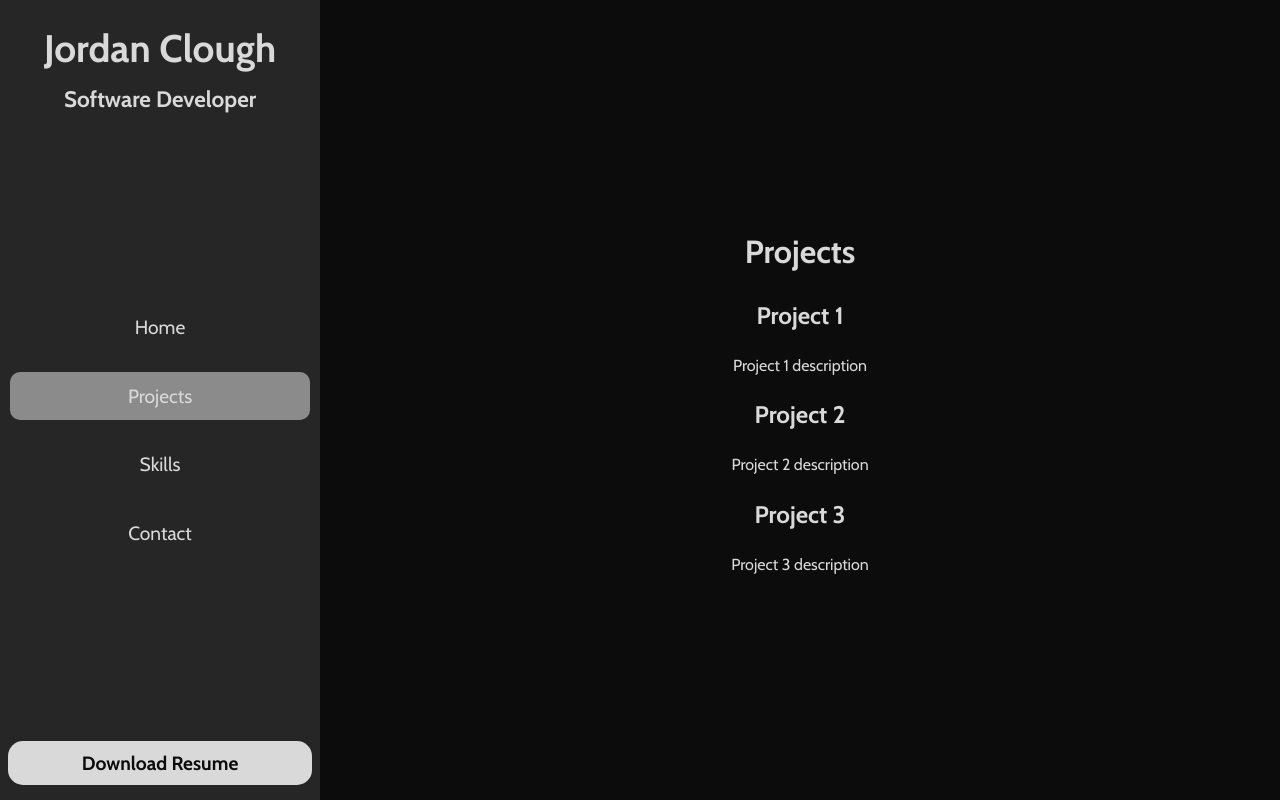
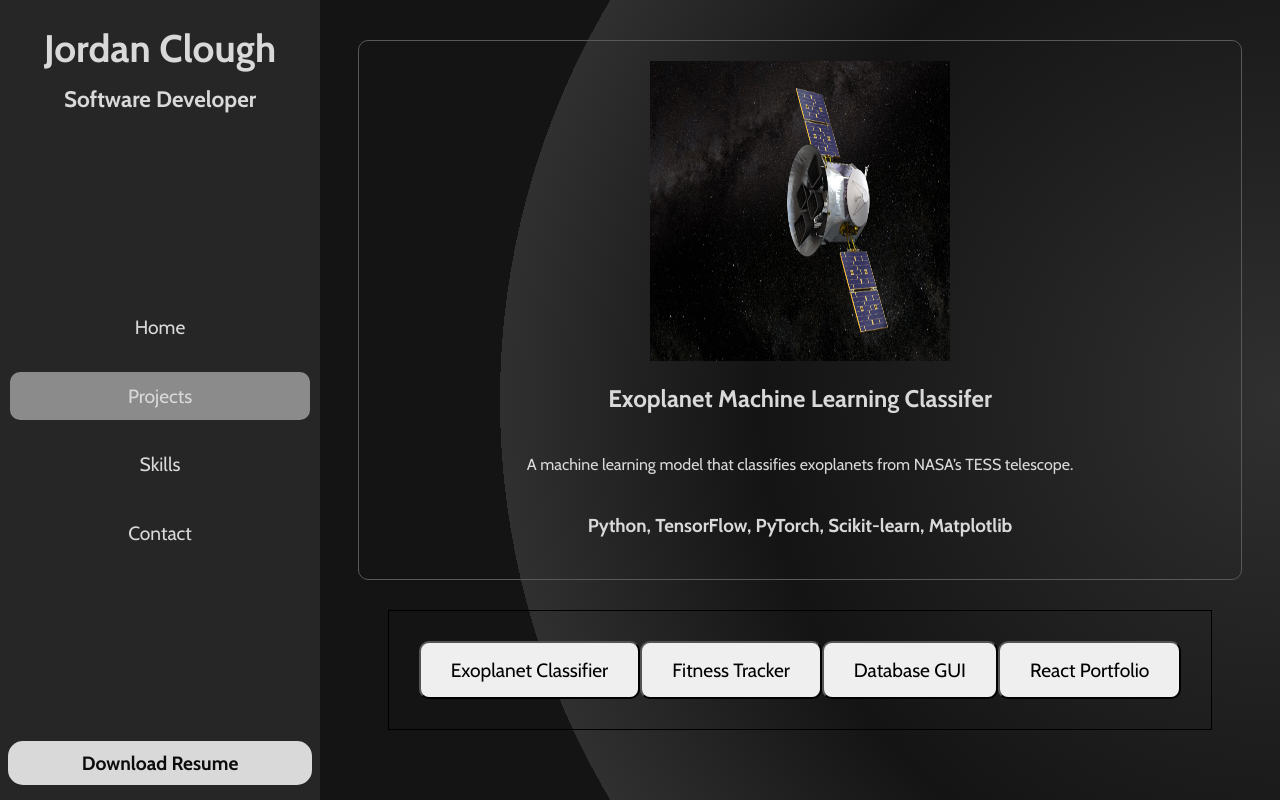
Before and after one commit to JordanClough/jordanclough, a React (Vite) app: page /jordanclough/projects in a window 1280 px wide. Built offline with nearby package versions, Linux system fonts and the light colour scheme.

Commit message:
update home, projects, skills

```diff
--- /dev/null
+++ b/src/components/ProjectSlide.jsx
@@ -0,0 +1,12 @@
+function ProjectSlide({ title, desc, techlogies, img }) {
+  return (
+    <div className="project-slide">
+      <img src={img} alt={title} />
+      <h2>{title}</h2>
+      <p>{desc}</p>
+      <h3>{techlogies}</h3>
+    </div>
+  );
+}
+
+export default ProjectSlide;
--- a/src/index.css
+++ b/src/index.css
@@ -97,48 +97,6 @@
   font-size: 1.4rem;
   margin-top: 0px;
 }
-
-.content {
-  width: 75vw;
-  height: 100vh;
-  display: flex;
-  flex-direction: column;
-  align-items: center;
-  justify-content: center;
-  text-align: center;
-}
-.home h1 {
-  font-size: 3rem;
-  margin-bottom: 10px;
-}
-.bento-container {
-  display: grid;
-  grid-template-columns: repeat(auto-fill, minmax(200px, 1fr));
-  gap: 20px;
-  margin-top: 20px;
-  width: 100%;
-}
-.bento-box {
-  display: flex;
-  flex-direction: column;
-  align-items: center;
-  justify-content: center;
-  padding: 20px;
-  border-radius: 10px;
-  border: var(--color-light-grey) 1px solid;
-  color: var(--color-white);
-  text-align: center;
-  /* Added transition for smooth effect */
-  transition: transform 0.2s ease;
-}
-.bento-box:hover {
-  /* Scale up the box on hover */
-  transform: scale(1.05);
-}
-.bento-box h2 {
-  font-size: 5rem;
-  margin-bottom: 10px;
-}
 .download-resume {
   display: inline-block;
   padding: 10px 0;
@@ -154,6 +112,70 @@
   font-family: 'Cabin', system-ui, Avenir, Helvetica, Arial, sans-serif;
   font-size: 1.2rem;
 }
+.content {
+  width: 75vw;
+  height: 100vh;
+  display: flex;
+  flex-direction: column;
+  align-items: center;
+  justify-content: center;
+  text-align: center;
+  background: radial-gradient(circle at 100%, #303030, #141414 50%, #303030 75%, #141414 75%);
+}
+.home {
+  display: flex;
+  flex-direction: column;
+  justify-content: center;
+  align-items: center;
+  width: 100%;
+  height: 100%;
+}
+.home h1 {
+  font-size: 3rem;
+  margin-bottom: 10px;
+}
+
+.colourGradient{
+  background: linear-gradient(90deg, #b6263e 0%, #ff4665 25%, #FFC0CB 50%, #FFC0CB 75%, #FFC0CB 100%);
+}
+
+.bento-container {
+  display: grid;
+  grid: 1fr 1fr/ 1fr 1fr 1fr;
+  gap: 30px;
+  margin: 30px;
+}
+.bento-container .bento-box:nth-child(1) {
+  grid-area: 1 / 1 / span 1 / span 1;
+}
+.bento-container .bento-box:nth-child(2){
+  grid-area:  1 / 2 / span 2 / span 2;
+}
+.bento-container .bento-box:nth-child(4) {
+  grid-area:  3 / 1 / span 1 / span 2;
+}
+.bento-box {
+  display: flex;
+  flex-direction: column;
+  align-items: center;
+  justify-content: center;
+  border-radius: 10px;
+  padding: 20px;
+  border: var(--color-light-grey) 1px solid;
+  color: var(--color-white);
+  background-color: #141414;
+  text-align: center;
+  /* Added transition for smooth effect */
+  transition: transform 0.2s ease;
+}
+.bento-box:hover {
+  /* Scale up the box on hover */
+  transform: scale(1.05);
+}
+.bento-box h2 {
+  font-size: 5rem;
+  margin-bottom: 10px;
+}
 /* top | right | bottom | left */
 .contact {
   display: flex;
@@ -166,6 +188,7 @@
   width: 90%;
   margin: 5px;
   padding: 0px 30px 0px 30px;
+  background-color: #141414;
   justify-content: space-between;
   align-items: center;
   border-radius: 10px;
@@ -184,6 +207,7 @@
   width: 90%;
   padding: 30px;
   border-radius: 10px;
+  background-color: #141414;
   border: var(--color-light-grey) 1px solid;
 }
 .contact-form button {
@@ -206,7 +230,7 @@
 .contact-footer .footer-icon{
   width: 75px;
   height: 75px;
-  margin: 5px;
+  margin: 15px;
   filter: brightness(0) invert(1);
 }
 
@@ -214,21 +238,30 @@
   display: flex;
   gap: 20px;
   margin-top: 20px;
+  flex-direction: column;
   align-items: center;
   justify-content: center;
   width: 100%;
 }
+.skills h1 {
+  font-size: 5rem;
+  margin-top: -10vh;
+  color: var(--color-white);
+}
 .hex-container {
   margin-top: 45px;
+  margin-inline-start: 40px;
   display: grid;
   grid-template-columns: repeat(4, 1fr);
   justify-content: center;
+  filter: drop-shadow(10px 10px 200px #000000);
 }
 .skill-hex {
   width: 173px;
   height: 150px;
   clip-path: polygon(25% 0%, 75% 0%, 100% 50%, 75% 100%, 25% 100%, 0% 50%);
-  background-color: var(--color-dark-grey);
+  background-color: #262626;
+  filter: drop-shadow(0 0 100px #ff0000);
   display: flex;
   flex-direction: column;
   align-items: center;
@@ -266,6 +299,39 @@
   translate: 0px 87px;
 }
 
+
+.project-slide {
+  display: flex;
+  flex-direction: column;
+  align-items: center;
+  justify-content: center;
+  border-radius: 10px;
+  border: var(--color-light-grey) 1px solid;
+  box-sizing: border-box;
+  padding: 20px;
+}
+.project-slide img{
+  width: 300px;
+  height: 300px;
+}
+
+.projects-nav {
+  display: flex;
+  justify-content: center;
+  flex-direction: row;
+  align-items: center;
+  padding: 30px 30px;
+  margin: 30px 30px;
+
+  border: #000000 1px solid;
+}
+.projects-nav button {
+  font-family: 'Cabin', system-ui, Avenir, Helvetica, Arial, sans-serif;
+  font-size: 1.2rem;
+  padding: 15px 30px;
+  border-radius: 10px;
+}
+
 body {
   margin: 0;
   display: flex;
--- a/src/pages/Home.jsx
+++ b/src/pages/Home.jsx
@@ -1,19 +1,18 @@
 import BentoBox from "../components/BentoBox";
 
 function Home(){
-
     return(
         <main className="home">
             <h1>Welcome to my portfolio!</h1>
             <p>My name is Jordan Clough and I am a software developer.</p>
             <div className="bento-container">
-                <BentoBox title="3" content="Years of Personal Experience" />
-                <BentoBox title="SFU" content="Pursuing a Bachelor of Science in Computer Science" />
-                <BentoBox title="82" content="Credits Completed" />
-                <BentoBox content="Resume">
-
-                </BentoBox>
+                <BentoBox className="bb1" title="3" content="Years of Personal Experience" />
+                <BentoBox className="bb2" title="Featured Project" content="lorem ipsum dolor sit amet, consectetur adipiscing elit, sed do eiusmod tempor incididunt ut labore et dolore magna aliqua. Ut enim ad minim veniam, quis nostrud exercitation ullamco laboris nisi ut aliquip ex ea commodo consequat. Duis aute irure dolor in reprehenderit in voluptate velit esse cillum dolore eu fugiat nulla pariatur. Excepteur sint occaecat cupidatat non proident, sunt in culpa qui officia deserunt mollit anim id est laborum." />
+                <BentoBox className="bb3" title="SFU" content="Pursuing a Bachelor of Science in Computer Science" />
+                <BentoBox className="bb4" title="Inspired" content="Please take a look through the content on my website to explore my capabilities and interests. I hope you find something that inspires you!"/>
+                <BentoBox className="bb5" title="82" content="Credits Completed" />
             </div>
+            <div className="colourGradient"></div>
         </main>
     );
 }
--- a/src/pages/Projects.jsx
+++ b/src/pages/Projects.jsx
@@ -1,19 +1,58 @@
+import ProjectSlide from "../components/ProjectSlide";
+import ExoCover from "../assets/project_photos/tessTelescope.webp";
+import { useState } from "react";
 function Projects(){
+    const projects = [
+        {
+            title: "Exoplanet Machine Learning Classifer",
+            desc: "A machine learning model that classifies exoplanets from NASA’s TESS telescope.",
+            techlogies: "Python, TensorFlow, PyTorch, Scikit-learn, Matplotlib",
+            img: ExoCover,
+            button_title: "Exoplanet Classifier",
+        },
+        {
+            title: "Fitness Tracker IOS App",
+            desc: "This application tracks you",
+            techlogies: "Swift, SwiftUI",
+            img: ExoCover,
+            button_title: "Fitness Tracker",
+        },
+        {
+            title: "Slide 3",
+            desc: "Some description here",
+            techlogies: "Tech stack info",
+            img: ExoCover,
+            button_title: "Database GUI",
+        },
+        {
+            title: "Slide 3",
+            desc: "Some description here",
+            techlogies: "Tech stack info",
+            img: ExoCover,
+            button_title: "React Portfolio",
+        },
+    ];
+
+    const [activeProject, setActiveProject] = useState(0);
     return(
         <main className="projects">
-            <h1>Projects</h1>
-            <section>
-                <h2>Project 1</h2>
-                <p>Project 1 description</p>
-            </section>
-            <section>
-                <h2>Project 2</h2>
-                <p>Project 2 description</p>
-            </section>
-            <section>
-                <h2>Project 3</h2>
-                <p>Project 3 description</p>
-            </section>
+            <ProjectSlide
+                title={projects[activeProject].title}
+                desc={projects[activeProject].desc}
+                techlogies={projects[activeProject].techlogies}
+                img={projects[activeProject].img}
+                />
+            <div className="projects-nav">
+                {projects.map((project, index) => (
+                    <button
+                        key={index}
+                        onClick={() => setActiveProject(index)}
+                        className={index === activeProject ? "active" : ""}
+                    >
+                        {project.button_title}
+                    </button>
+                ))}
+            </div>
         </main>
     );
 }
--- a/src/pages/Skills.jsx
+++ b/src/pages/Skills.jsx
@@ -17,6 +17,7 @@ import sqlIcon from '../assets/skill_images/sql-icon.svg?react';
 function Skills() {
   return (
     <div className="skills">
+      <h1>SKILLS</h1>
       <div className="hex-container">
           <SkillHex label="C++" Icon={cppIcon} />
           <SkillHex label="HTML" Icon={htmlIcon} />
```
Also changed, not shown: src/assets/project_photos/tessTelescope.webp (added).
